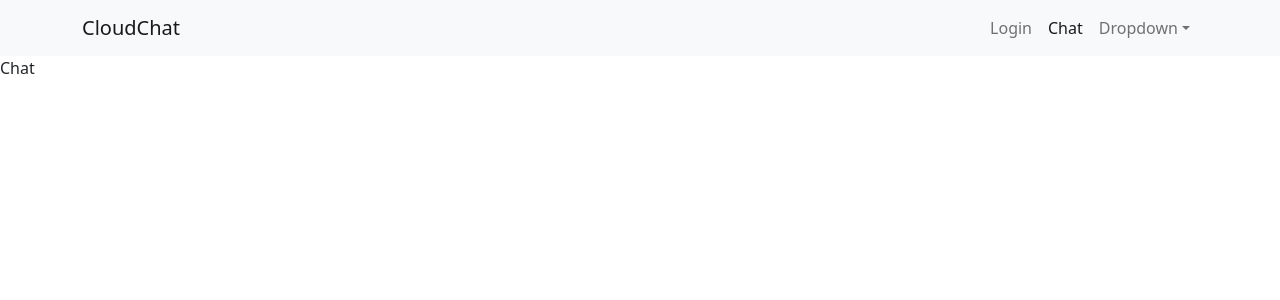
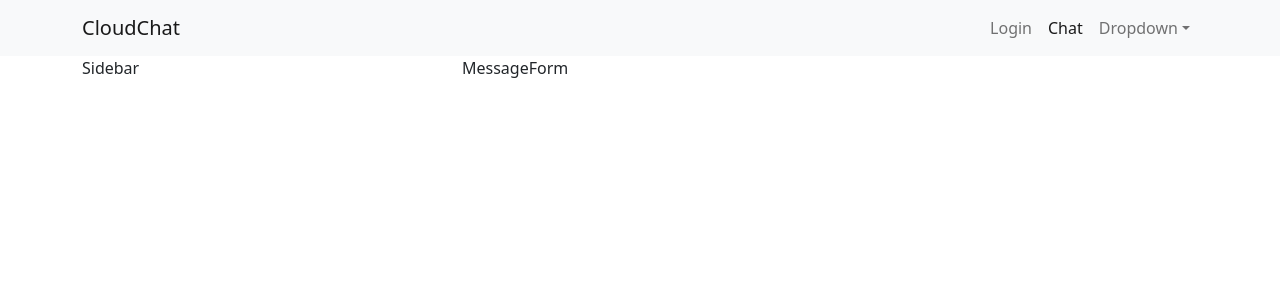
Before and after one commit to farmology/chatapp, a React (Create React App) app in the folder cloudchat/: page /chat in a window 1280 px wide. Shown: the top 300 px of the page. Built offline with nearby package versions, Linux system fonts and the light colour scheme.

Commit message:
Create sidebar & message form components for chat

```diff
--- /dev/null
+++ b/cloudchat/src/components/MessageForm.js
@@ -0,0 +1,9 @@
+import React from 'react'
+
+function MessageForm() {
+  return (
+    <div>MessageForm</div>
+  )
+}
+
+export default MessageForm
--- /dev/null
+++ b/cloudchat/src/components/Sidebar.js
@@ -0,0 +1,9 @@
+import React from 'react'
+
+function Sidebar() {
+  return (
+    <div>Sidebar</div>
+  )
+}
+
+export default Sidebar
--- a/cloudchat/src/pages/Chat.js
+++ b/cloudchat/src/pages/Chat.js
@@ -1,8 +1,20 @@
 import React from 'react'
+import { Col, Container, Row } from 'react-bootstrap'
+import MessageForm from '../components/MessageForm'
+import Sidebar from '../components/Sidebar'
 
 function Chat() {
   return (
-    <div>Chat</div>
+    <Container>
+      <Row>
+        <Col md={4}>
+          <Sidebar />
+        </Col>
+        <Col md={8} >
+          <MessageForm />
+        </Col>
+      </Row>
+    </Container>
   )
 }
 
```
